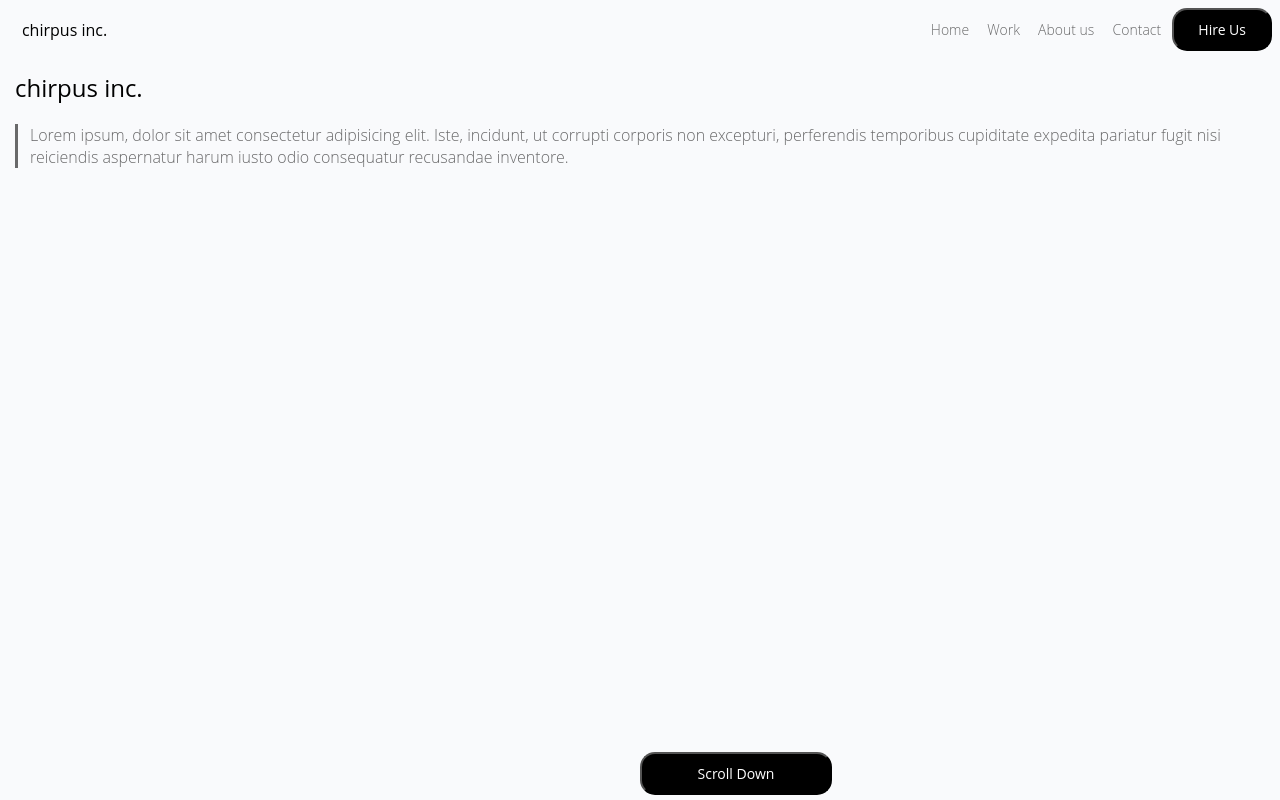
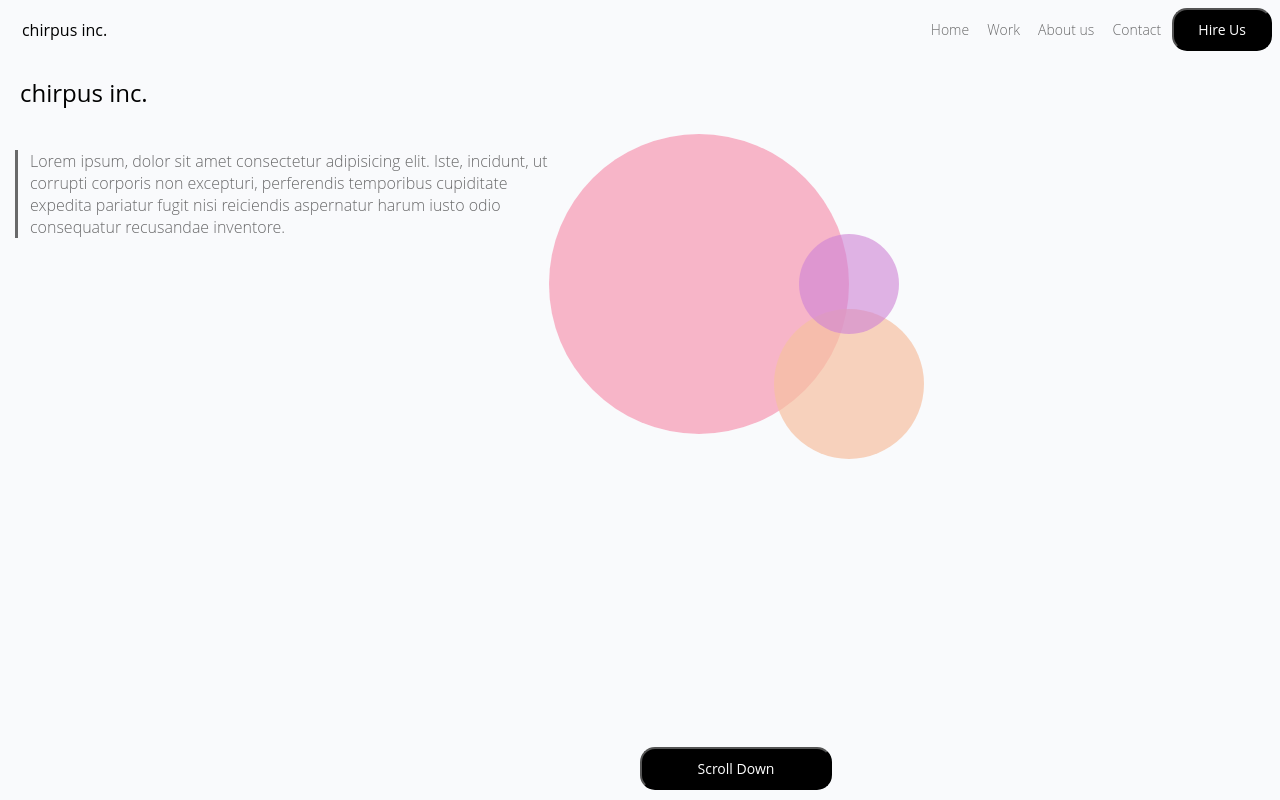
Before and after one commit to SabsBrooks/Lab-1, a plain HTML site: page index.html in a window 1280 px wide. Drawn offline with Linux system fonts and the light colour scheme; a web font is replaced by a local one.

Commit message:
Final edits

```diff
--- a/css/styles.css
+++ b/css/styles.css
@@ -60,6 +60,10 @@ p {
         justify-content: space-between;
     }
 
+    h2 {
+        padding: 5px;
+    }
+
     nav a {
         display: inline-flex;
         align-items: center;
@@ -71,28 +75,53 @@ p {
         width: auto;
     }
 
-    .pink-bubble {
-        color: rgba(247, 136, 167, 0.6);
-        width: 50px;
-        height: 50px;
-        left: 50%;
-        top: 50%;
+    main {
+        display: flex;
+        width: 50%;
+        position: relative;
+    }
+
+    section {
+        width: 50%;
+        position: relative;
+    }
+
+    #pink-bubble {
+        background-color: rgba(247, 136, 167, 0.6);
+        width: 300px;
+        height: 300px;
+        border-radius: 100%;
+        position: absolute;
+        left: 0px;
+        /*transform: translateX(-50%);*/
+    }
+
+    #orange-bubble {
+        background-color: rgba(247, 193, 162, 0.7);
+        width: 150px;
+        height: 150px;
+        border-radius: 100%;
+        position: absolute;
+        left: 300px;
+        top: 250px;
         transform: translate(-50%, -50%);
     }
 
-    .orange-bubble {
-        color: rgba(247, 193, 162, 0.7);
-    }
-
-    .purple-bubble {
-        color: rgba(207, 130, 213, 0.6);
+    #purple-bubble {
+        background-color: rgba(207, 130, 213, 0.6);
+        width: 100px;
+        height: 100px;
+        border-radius: 100%;
+        position: absolute;
+        left: 300px;
+        top: 150px;
+        transform: translate(-50%, -50%);
     }
 
     .scroll {
         position: fixed;
-        bottom: 5px;
+        bottom: 10px;
         left: 50%;
         width: 15%;
-    }
-
-}
+        /*transform: translateX(-50%);
+    }*/
--- a/index.html
+++ b/index.html
@@ -22,6 +22,7 @@
 
     <h2>chirpus inc.</h2>
 
+    <main>
         <p>
             Lorem ipsum, dolor sit amet consectetur adipisicing elit.
             Iste, incidunt, ut corrupti corporis non excepturi,
@@ -29,10 +30,14 @@
             nisi reiciendis aspernatur harum iusto odio consequatur recusandae inventore.
         </p>
 
-    <div class="pink-bubble"></div>
-    <div class="orange-bubble"></div>
-    <div class="purple-bubble"></div>
+        <section class="circles">
+            <div id="pink-bubble"></div>
+            <div id="orange-bubble"></div>
+            <div id="purple-bubble"></div>
+        </section>
+    </main>
 
     <button class="scroll">Scroll Down</button>
+
     </body>
 </html>
```
Lines whose indentation alone changed are shown as unchanged.
